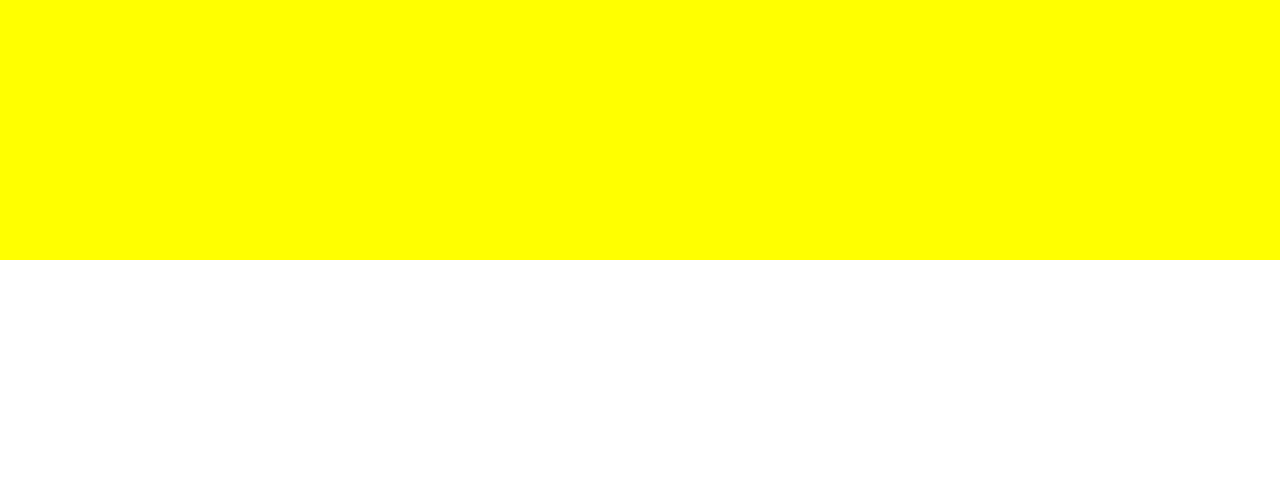
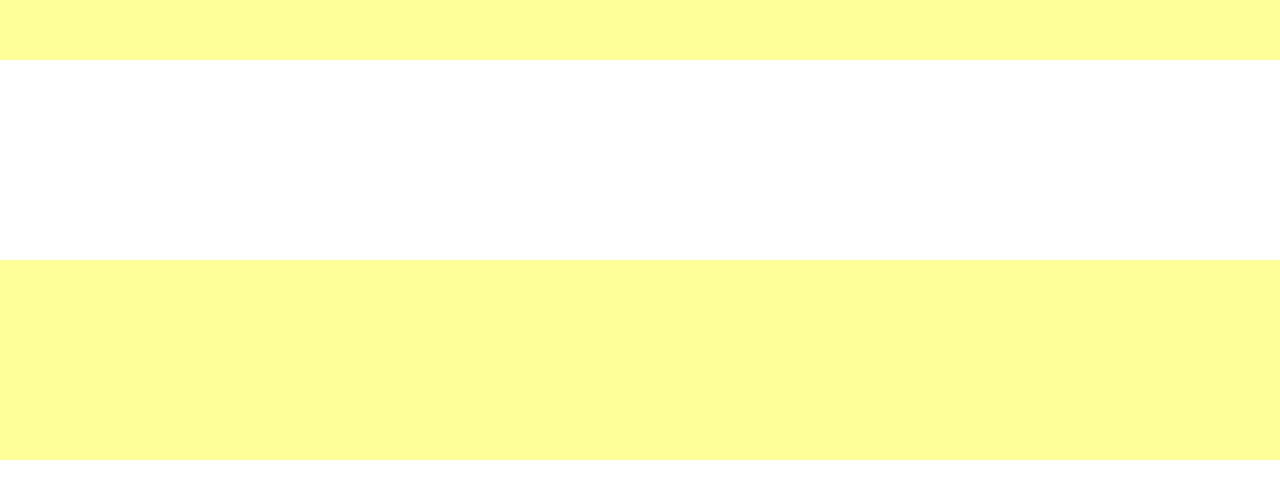
Before and after one commit to OpenDataDE/DE_School_Choice_Sherpa, a React (Create React App) app: page / in a window 1280 px wide. Shown: the part 140-638 px from the top of the page. Built offline with nearby package versions, Linux system fonts and the light colour scheme.

Commit message:
changed the colors for the header and footer

```diff
--- a/src/components/Body.css
+++ b/src/components/Body.css
@@ -0,0 +1,5 @@
+.body-style {
+    background-color: white;
+    height: 200px;
+    width: 100%;
+}
--- a/src/components/Body.js
+++ b/src/components/Body.js
@@ -0,0 +1,14 @@
+import React, { Component } from 'react';
+import './Body.css';
+
+class Body extends Component {
+    render() {
+        return(
+            <div>
+                <div className="body-style"></div>
+            </div>
+        );
+    }
+}
+
+export default Body;
--- a/src/components/Footer.css
+++ b/src/components/Footer.css
@@ -1,5 +1,5 @@
 .bottom-banner {
-    background-color: yellow;
+    background-color: #ffff99;
     height: 200px;
     width: 100%;
 }
--- a/src/components/Header.css
+++ b/src/components/Header.css
@@ -1,5 +1,5 @@
 .top-border {
-    background-color: yellow;
+    background-color: #ffff99;
     height: 200px;
     width: 100%;
 }
--- a/src/pages/Landing.js
+++ b/src/pages/Landing.js
@@ -1,13 +1,15 @@
 import React, { Component } from 'react';
 import './Landing.css';
-import Header from '../components/Header';
-import Footer from '../components/Footer';
+import Header from '../components/Header.js';
+import Body from '../components/Body.js';
+import Footer from '../components/Footer.js';
 
 class Landing extends Component {
     render() {
         return(
             <div>
                 <Header />
+                <Body />
                 <Footer />
             </div>
         );
```
